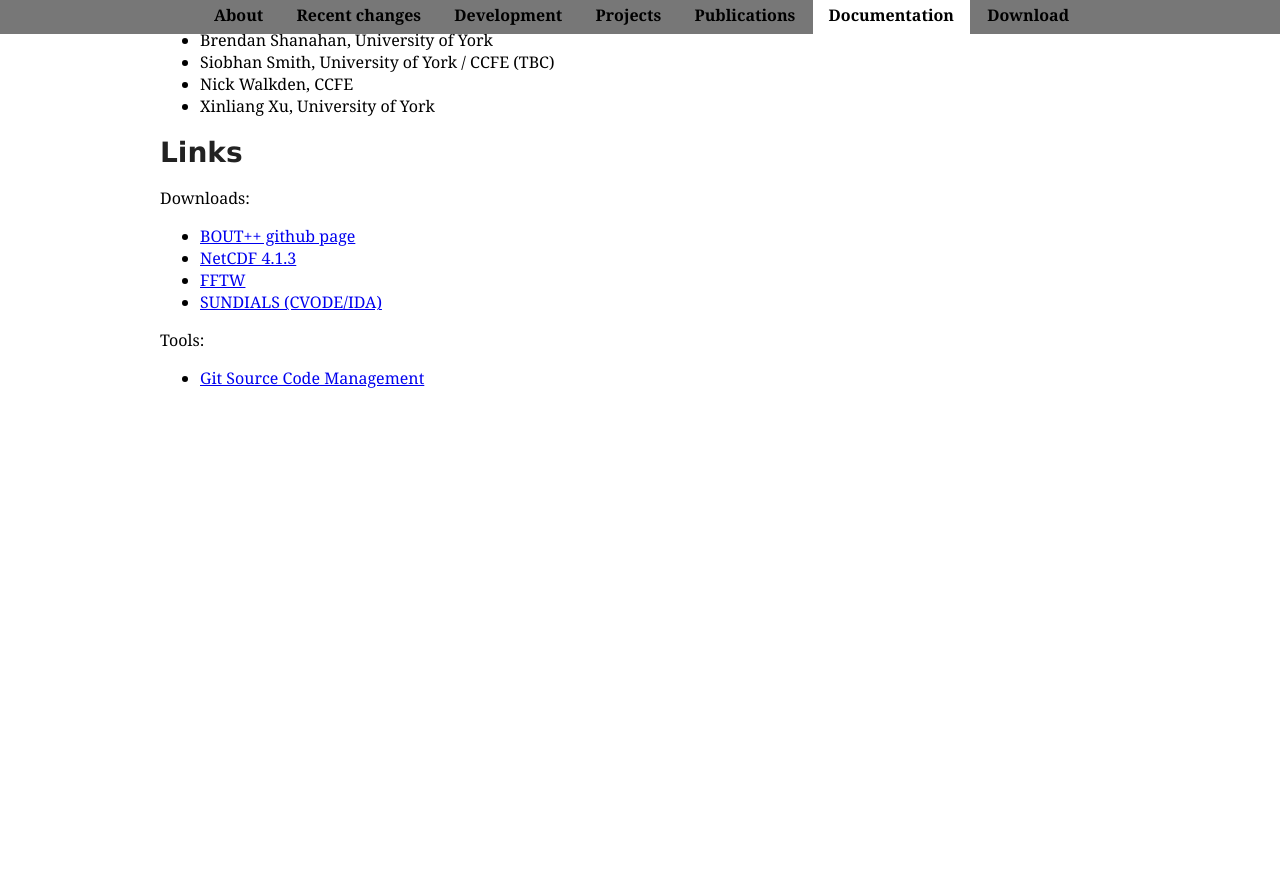
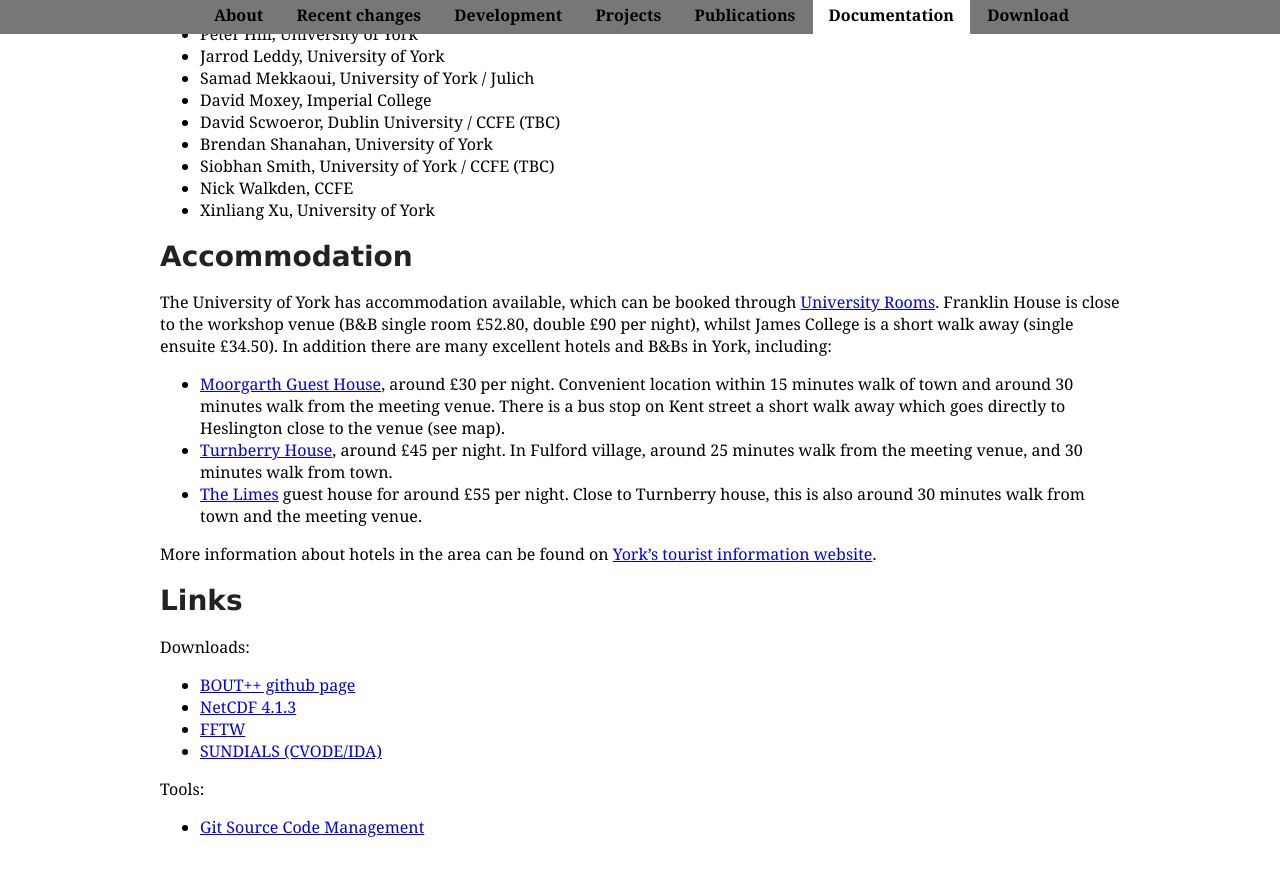
Before and after one commit to boutproject/boutproject.github.io, a Jekyll site: the page built from workshop2015.markdown, in a window 1280 px wide and 900 px high, scrolled down 2033 px. Shown: the top 876 px of the window. Built offline with Jekyll 4.4.1, drawn with Linux system fonts in a browser that asks for light colours; Markdown is read by kramdown in place of the engine named in the settings; before the commit the page ends 2484 px from its top, so only the background shows below that; some of the changed text lies outside the part shown.

Commit message:
Adding accommodation info

```diff
--- a/workshop2015.markdown
+++ b/workshop2015.markdown
@@ -15,6 +15,11 @@ The BOUT++ code is a flexible tool for the simulation of plasma fluid equations,
 The aim of this workshop is (1) to prepare researchers to use and further develop the BOUT++ code for edge turbulence, transport, and ELM simulations of magnetic fusion devices; and (2) to promote effective collaboration within the BOUT++ community and beyond.
 
 **Registration**: Anyone interested in attending should contact Ben Dudson (benjamin.dudson@york.ac.uk) by August 31st.
+
+* [Agenda](#draftagenda)
+* [Attendees](#attendees)
+* [Accommodation](#accommodation)
+* [Links](#links)
 
 # Draft agenda
 
@@ -91,6 +96,17 @@ The aim of this workshop is (1) to prepare researchers to use and further develo
 * Nick Walkden, CCFE
 * Xinliang Xu, University of York
 
+# Accommodation
+
+The University of York has accommodation available, which can be booked through [University Rooms](http://www.universityrooms.com/en/city/york/college/franklinyork). Franklin House is close to the workshop venue (B&B single room £52.80, double £90 per night),
+whilst James College is a short walk away (single ensuite £34.50). In addition there are many excellent hotels and B&Bs in York, including:
+
+* [Moorgarth Guest House](http://www.moorgarthyork.co.uk/), around £30 per night. Convenient location within 15 minutes walk of town and around 30 minutes walk from the meeting venue. There is a bus stop on Kent street a short walk away which goes directly to Heslington close to the venue (see map).
+* [Turnberry House](http://www.turnberryhouse.com/pages/home.html), around £45 per night. In Fulford village, around 25 minutes walk from the meeting venue, and 30 minutes walk from town.
+* [The Limes](http://www.limeshotel.co.uk/) guest house for around £55 per night. Close to Turnberry house, this is also around 30 minutes walk from town and the meeting venue.
+
+More information about hotels in the area can be found on [York's tourist information website](http://www.visityork.org/accommodation/).
+
 # Links
 
 Downloads:
```
